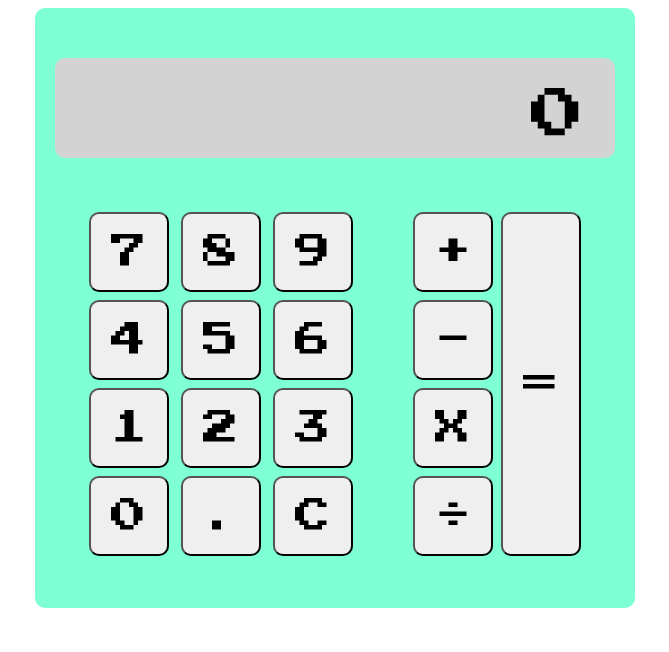
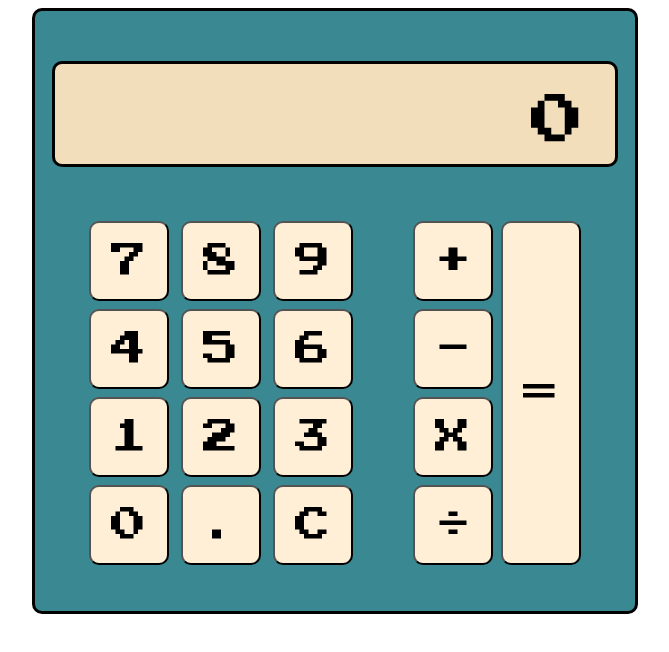
Before and after one commit to singhalex/calculator, a plain HTML site: page index.html in a window 1280 px wide. Shown: the whole page, without its empty margins (305-974 px from the left). Drawn offline with Linux system fonts and the light colour scheme.

Commit message:
Change calculator colors

```diff
--- a/style.css
+++ b/style.css
@@ -6,23 +6,27 @@ body {
 #calculator {
     width: 600px;
     height: 600px;
-    background-color: aquamarine;
+    background-color: #3A8891;
     border-radius: 10px;
     display: flex;
     flex-direction: column;
     align-items: center;
+    border-style: solid;
 }
 
 #display {
     width: 500px;
     height: 40px;
-    background-color: lightgrey;
+    background-color: #F2DEBA;
     font-family: 'Press Start 2P', cursive;
     font-size: 54px;
     text-align: right;
     padding: 30px;
     border-radius: 10px;
+    border-style: solid;
     margin: 50px 0px;
+    /* color: #0E5E6F; */
+
 }
 
 #button-container {
@@ -40,5 +44,8 @@ button {
     font-family: 'Press Start 2P', cursive;
     margin: 4px;
     border-radius: 10px;
-    padding: 20px
+    padding: 20px;
+    background-color: #FFEFD6;
+    text-align: center;
+
 }
```
